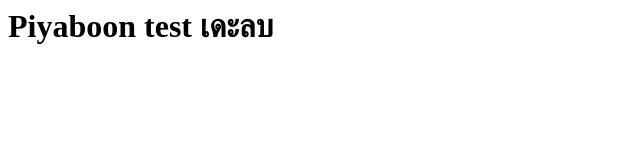
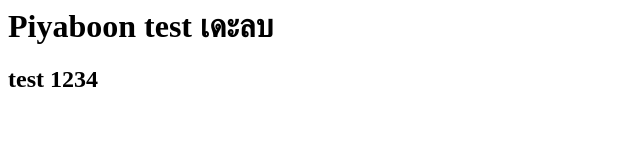
Before and after one commit to Piyaboon99/test, a plain HTML site: page index.html in a window 1280 px wide. Shown: the whole page, without its empty margins (0-640 px from the left). Drawn offline with Linux system fonts and the light colour scheme.

Commit message:
เพิ่มข้อความ

```diff
--- a/index.html
+++ b/index.html
@@ -9,5 +9,6 @@
 
 <body>
 <h1>Piyaboon test เดะลบ</h1>
+<h2>test 1234</h2>
 </body>
 </html>
```
